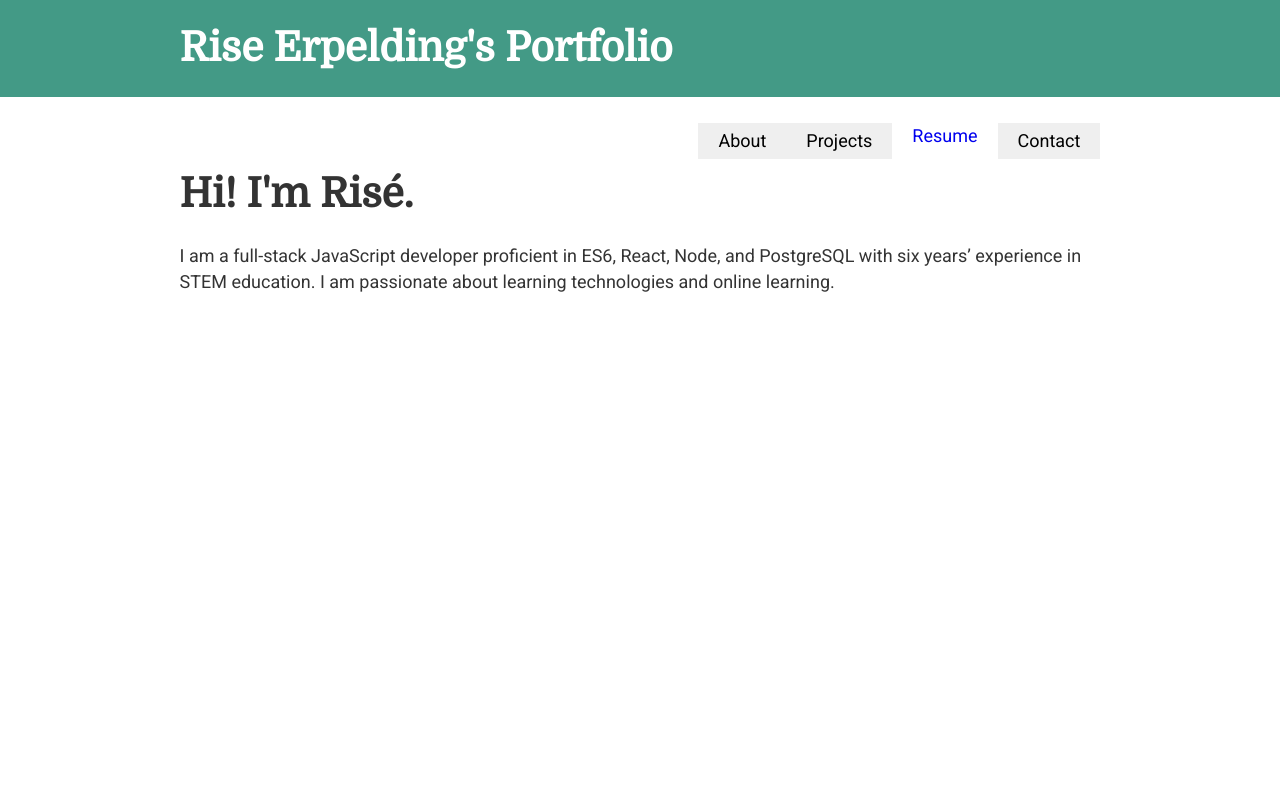
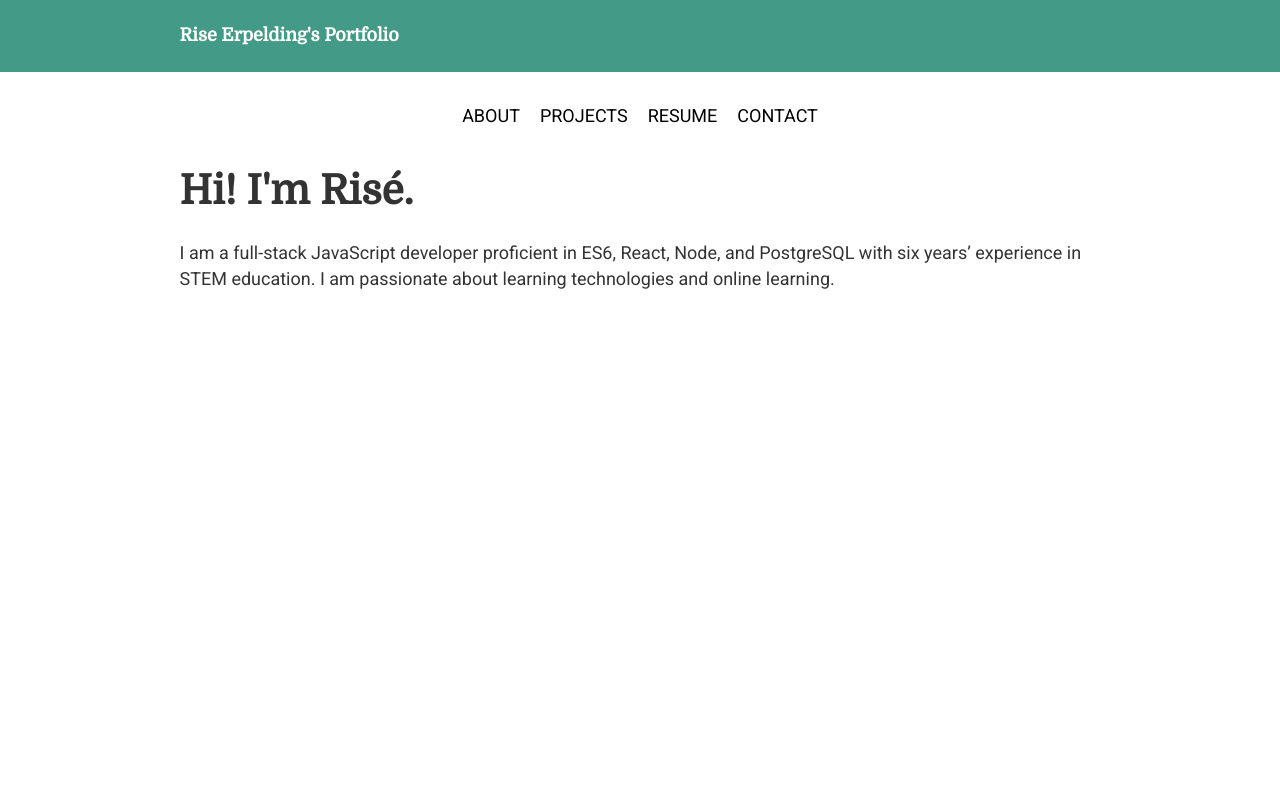
Before and after one commit to rise-erpelding/hello-gatsby, a Gatsby site: page / in a window 1280 px wide. Shown: the top 800 px of the page. Built offline with nearby package versions, Linux system fonts and the light colour scheme; Gatsby itself is replaced by a stand-in of ours.

Commit message:
smoothed out faux navbar

```diff
--- a/src/components/header.js
+++ b/src/components/header.js
@@ -17,7 +17,10 @@ const Header = ({ siteTitle }) => (
         padding: `1.45rem 1.0875rem`,
       }}
     >
-      <h1 style={{ margin: 0 }}>
+      <h1 style={{
+        margin: 0,
+        fontSize: `1em` ,
+        }}>
         <Link
           to="/"
           style={{
--- a/src/pages/index.css
+++ b/src/pages/index.css
@@ -7,16 +7,25 @@ html {
   display: flex;
   margin: 0;
   padding: 0;
-  justify-content: flex-end;
+  margin-bottom: 20px;
+  justify-content: center;
 }
 
 .index__faux-navbar > li > button {
   border: none;
-  padding: 5px 20px;
+  border-bottom: 2px solid transparent;
+  padding: 5px 5px;
+  margin: 0px 5px;
   cursor: pointer;
+  background-color: transparent;
+  text-transform: uppercase;
 }
 
-.index__faux-navbar > li > a {
-  padding: 5px 20px;
+.index__faux-navbar > li > button > a {
   text-decoration: none;
+  color: black;
 }
+
+.index__faux-navbar > li > button:hover {
+  border-bottom: 2px solid black;
+}
--- a/src/pages/index.js
+++ b/src/pages/index.js
@@ -2,7 +2,6 @@ import React, { useRef } from "react";
 import { Link } from "gatsby";
 
 import Layout from "../components/layout"
-// import Image from "../components/image"
 import SEO from "../components/seo"
 
 import Hero from '../components/hero';
@@ -34,10 +33,10 @@ const IndexPage = () => {
           <SEO title="Home" />
           {/* Nav bar starts here */}
           <ul className="index__faux-navbar">
-            <li><button onClick={aboutScroll} onKeyDown={aboutScroll}>About</button></li>
-            <li><button onClick={projectsScroll} onKeyDown={projectsScroll}>Projects</button></li>
-            <li><Link to="/resume/">Resume</Link></li>
-            <li><button onClick={contactScroll} onKeyDown={contactScroll}>Contact</button></li>
+            <li><button onClick={aboutScroll} onKeyPress={aboutScroll}>About</button></li>
+            <li><button onClick={projectsScroll} onKeyPress={projectsScroll}>Projects</button></li>
+            <li><button><Link to="/resume/">Resume</Link></button></li>
+            <li><button onClick={contactScroll} onKeyPress={contactScroll}>Contact</button></li>
           </ul>
           {/* Nav bar ends here */}
           <Hero />
```
